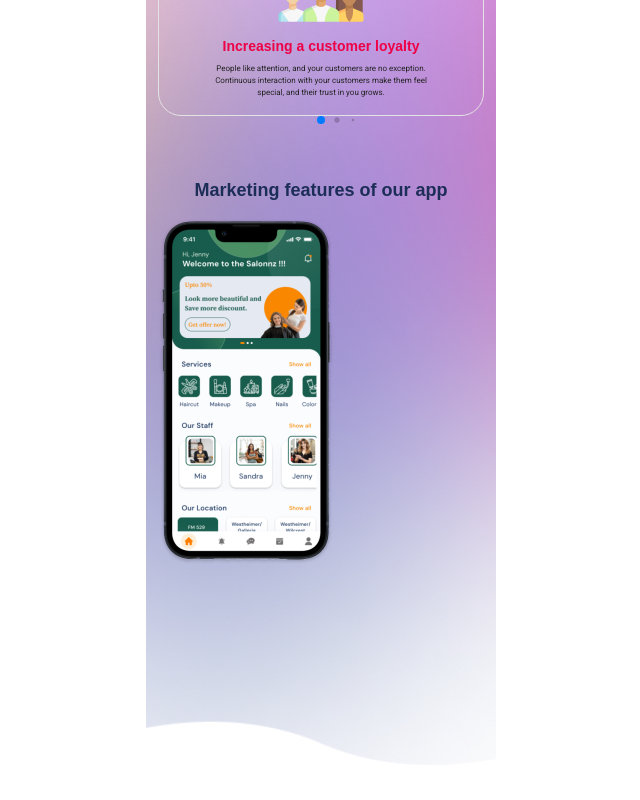
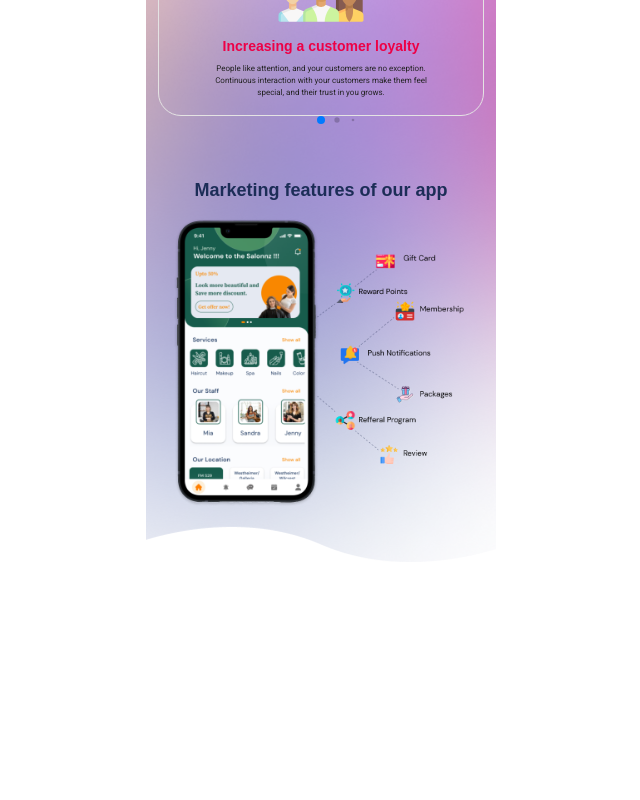
Before and after one commit to indrajeet-tellis/salon, a Nuxt app: page / in a window 1280 px wide. Shown: the part 984-1784 px from the top of the page, without its empty margins (319-959 px from the left). After the commit the page ends 1546 px from the top, so only its background shows below. Built offline with nearby package versions, Linux system fonts and the light colour scheme; a web font is replaced by a local one.

Commit message:
added marketing part

```diff
--- a/pages/index.vue
+++ b/pages/index.vue
@@ -220,7 +220,9 @@ export default {
               <div class="left">
                 <img src="/assets/ma-phn.png" alt="ma-phn" />
               </div>
-              <div class="right"></div>
+              <div class="right">
+                <img src="/assets/ad-right.png" alt="ma-phn" />
+              </div>
             </div>
           </div>
         </div>
@@ -354,13 +356,12 @@ a {
   background-size: cover;
   background-position: center;
   background-repeat: no-repeat;
-  padding-bottom: 200px;
 }
 .advantage .bg-ad {
   background-size: cover;
   background-position: center;
   background-repeat: no-repeat;
-  padding-bottom: 200px;
+  padding-bottom: 55px;
 }
 .advantage .main {
   display: flex;
@@ -402,12 +403,32 @@ a {
 }
 .advantage .marketing-part .mar-main {
   display: flex;
+  position: relative;
 }
+
 .advantage .marketing-part .head {
   font-family: "DM Sans", sans-serif;
   font-size: 18px;
   color: #1c2d57;
   text-align: center;
+}
+.advantage .marketing-part .mar-main .left {
+  width: 50%;
+  box-sizing: border-box;
+  padding-left: 15px;
+}
+.advantage .marketing-part .mar-main .left img {
+  width: 100%;
+}
+.advantage .marketing-part .mar-main .right {
+  width: 50%;
+  box-sizing: border-box;
+  position: absolute;
+  top: 35px;
+  left: 120px;
+}
+.advantage .marketing-part .mar-main .right img {
+  width: 115%;
 }
 /* advantage end */
 
```
